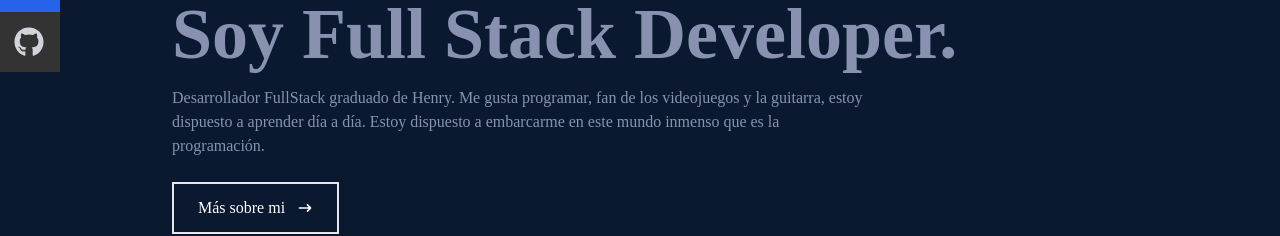
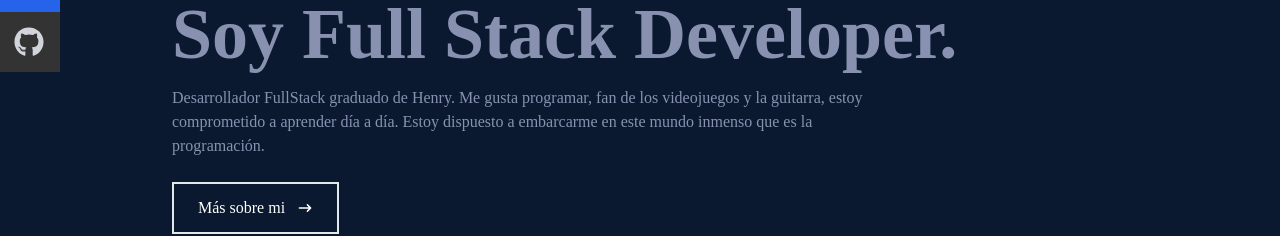
Before and after one commit to Sirio2022/react-app-portfolio, a React (Create React App) app: page / in a window 1280 px wide. Shown: the part 328-564 px from the top of the page. Built offline with nearby package versions, Linux system fonts and the light colour scheme.

Commit message:
Update Home.jsx

```diff
--- a/src/components/Home.jsx
+++ b/src/components/Home.jsx
@@ -13,7 +13,7 @@ const Home = () => {
         <h2 className="text-4xl sm:text-7xl font-bold text-[#8892b0]">Soy Full Stack Developer.</h2>
         <p className="text-[#8892b0] py-4 max-w-[700px]">
             Desarrollador FullStack graduado de Henry.
-            Me gusta programar, fan de los videojuegos y la guitarra, estoy dispuesto a aprender día a día.
+            Me gusta programar, fan de los videojuegos y la guitarra, estoy comprometido a aprender día a día.
             Estoy dispuesto a embarcarme en este mundo inmenso que es la programación.   </p>
         <div>
             <button className="text-white group border-2 px-6 py-3 my-2 flex items-center hover:bg-blue-600 hover:border-blue-600">
```
